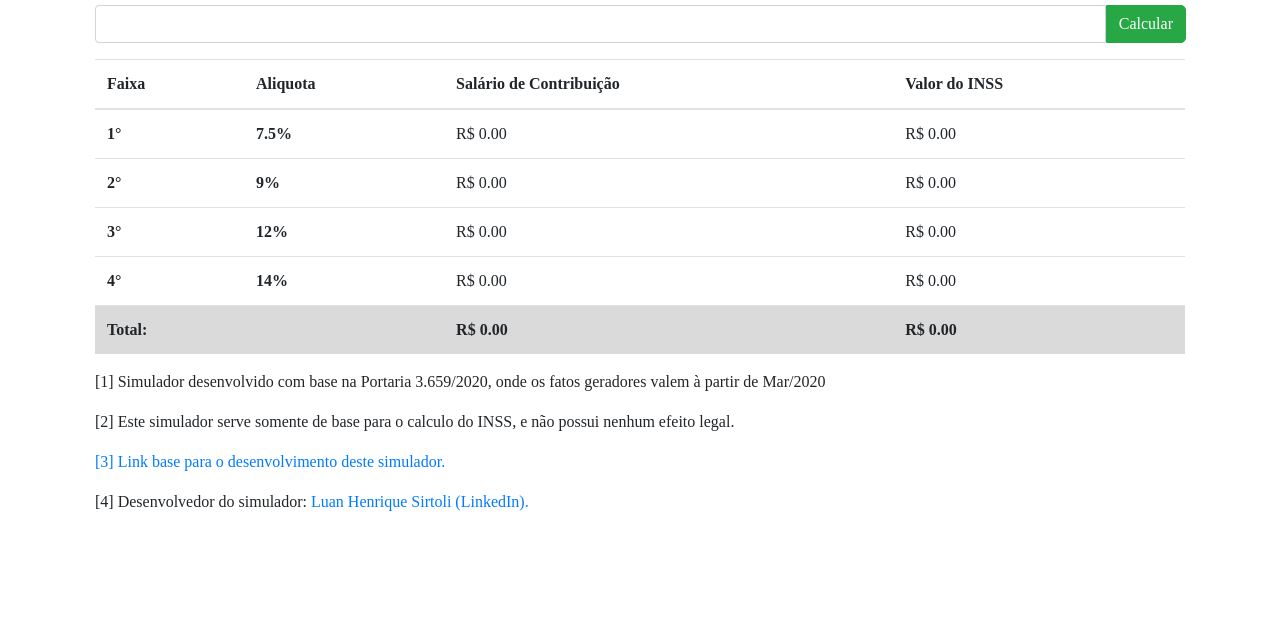
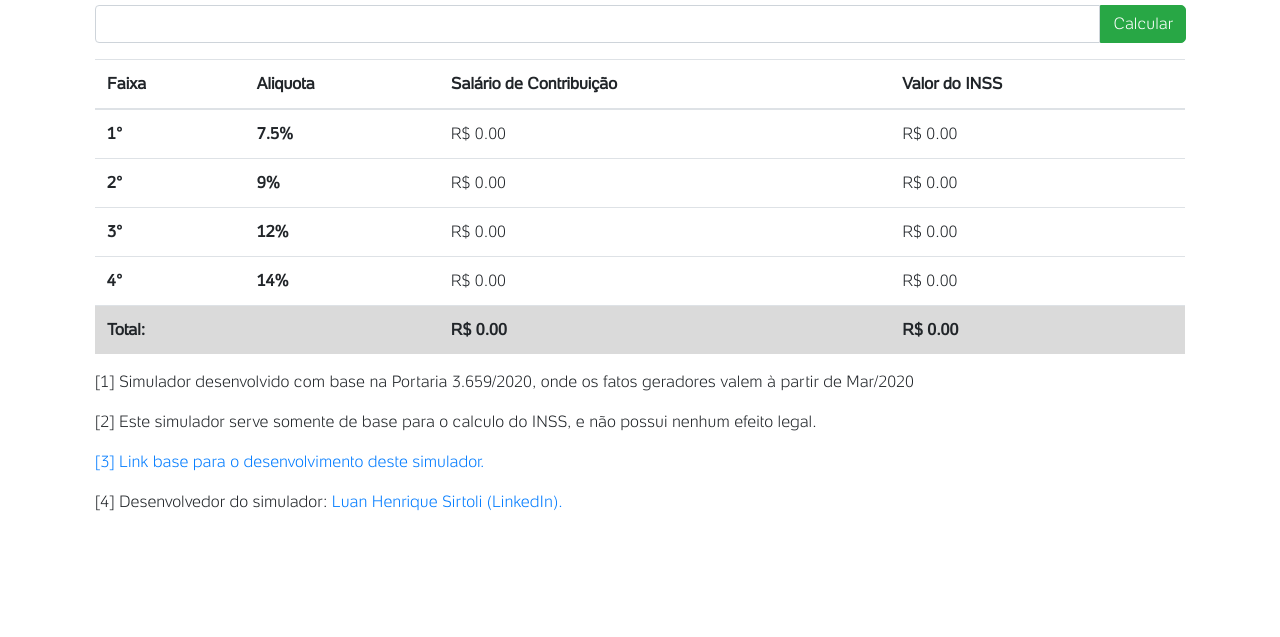
Before and after one commit to luanh-s/Calculadora-INSS, a plain HTML site: page index.html in a window 1280 px wide. Shown: the part 163-800 px from the top of the page. Drawn offline with nearby package versions, Linux system fonts and the light colour scheme; the site is published under a folder, as on GitHub Pages, so addresses that start at the root find nothing; no server answers.

Commit message:
Bug fix 2
Bug fix 2

```diff
--- a/css/styles.css
+++ b/css/styles.css
@@ -3,18 +3,18 @@ body {
 }
 @font-face {
     font-family: "myfont-light";
-    src: url("/fonts/currencies-regular.woff2") format('woff2');
+    src: url("../fonts/currencies-regular.woff2") format('woff2');
     font-weight: 500;
 }
 
 @font-face {
     font-family: "myfont-light";
-    src: url("/fonts/currencies-light.woff2") format('woff2');
+    src: url("../fonts/currencies-light.woff2") format('woff2');
 }
 
 @font-face {
     font-family: "myfont-light";
-    src: url("/fonts/currencies-lighter.woff2") format('woff2');
+    src: url("../fonts/currencies-lighter.woff2") format('woff2');
     font-weight: 300;
 }
 .header{
```
